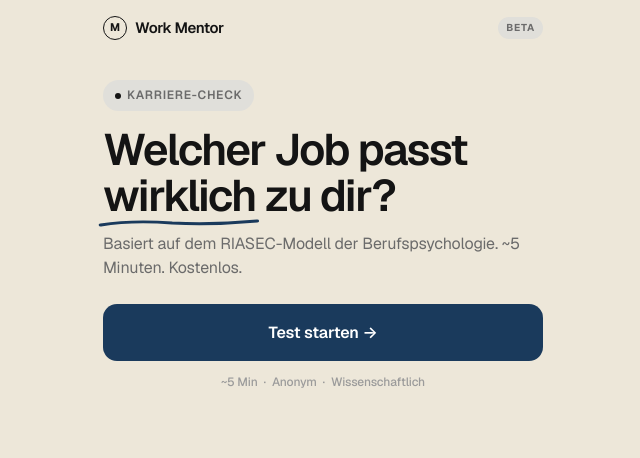
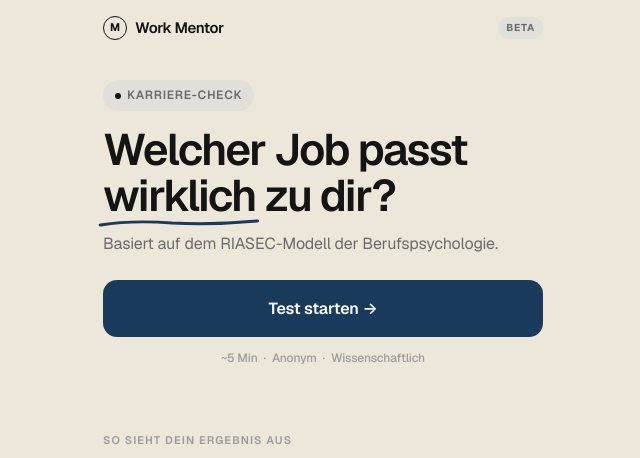
Before and after one commit to schniiils17/work-mentor-v2, a FastAPI app: page / in a window 1280 px wide. Shown: the top 458 px of the page, without its empty margins (317-957 px from the left). Run offline with FastAPI, Linux system fonts and the light colour scheme.

Commit message:
✂️ Doppelte ~5 Min Info entfernt — bleibt nur in Trust-Zeile

```diff
--- a/templates/landing.html
+++ b/templates/landing.html
@@ -24,7 +24,7 @@
         </h1>
 
         <p class="subline animate-in animate-delay-2">
-            Basiert auf dem RIASEC-Modell der Berufspsychologie. ~5 Minuten. Kostenlos.
+            Basiert auf dem RIASEC-Modell der Berufspsychologie.
         </p>
 
         <a href="/assessment" class="btn btn-primary animate-in animate-delay-2" style="margin-top: 24px;">Test starten →</a>
```
